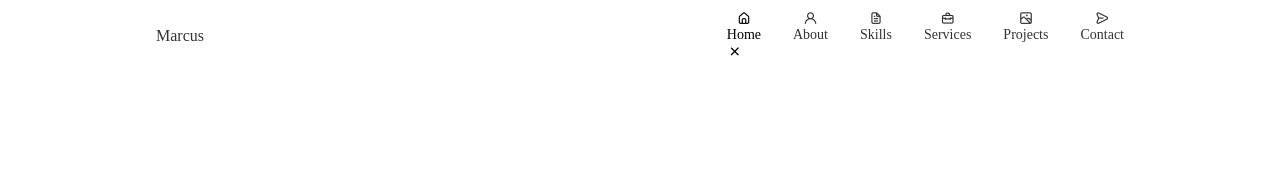
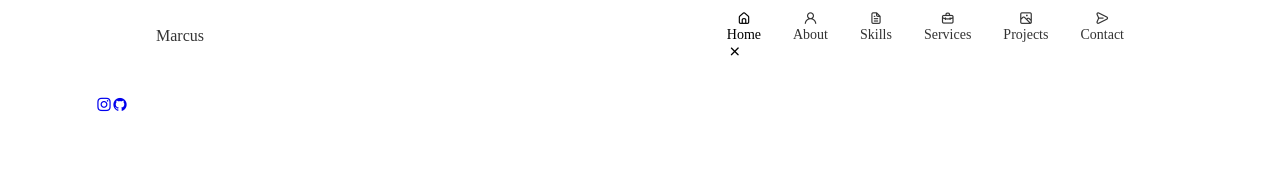
Before and after one commit to marcuszcoding/portfolio, a React (Create React App) app in the folder marcus-portfolio/: page / in a window 1280 px wide. Shown: the top 186 px of the page. Built offline with nearby package versions, Linux system fonts and the light colour scheme.

Commit message:
add social component

```diff
--- a/marcus-portfolio/src/components/Home.jsx
+++ b/marcus-portfolio/src/components/Home.jsx
@@ -1,11 +1,13 @@
 import React from 'react'
+import "./home.css"
+import Social from './Social'
 
 const Home = () => {
   return (
     <section className="home section" id="home">
       <div className="home-container container grid"></div>
         <div className="home-content grid">
-
+            <Social />
         </div>
     </section>
   )
--- a/marcus-portfolio/src/components/Social.jsx
+++ b/marcus-portfolio/src/components/Social.jsx
@@ -2,7 +2,15 @@ import React from 'react'
 
 const Social = () => {
   return (
-    <div>Social</div>
+    <div className="home-social">
+      <a href="https://www.instagram.com/marcus_zimmer_/" className="home-social-icon" target={"_blank"}>
+        <i className="uil uil-instagram"></i>
+      </a>
+
+      <a href="https://github.com/marcuszcoding" className="home-social-icon" target={"_blank"}>
+        <i className="uil uil-github"></i>
+      </a>
+    </div>
   )
 }
 
```
